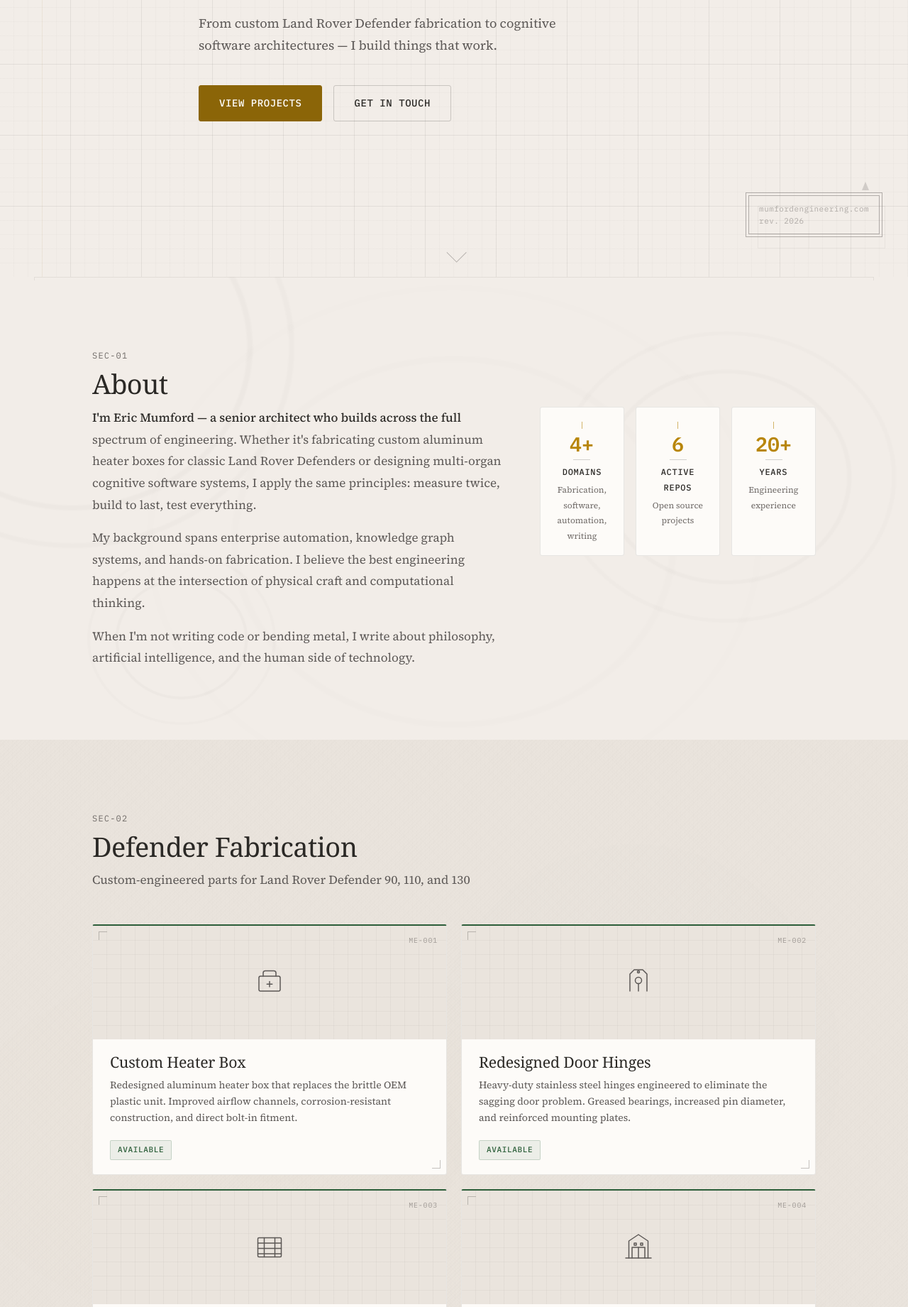
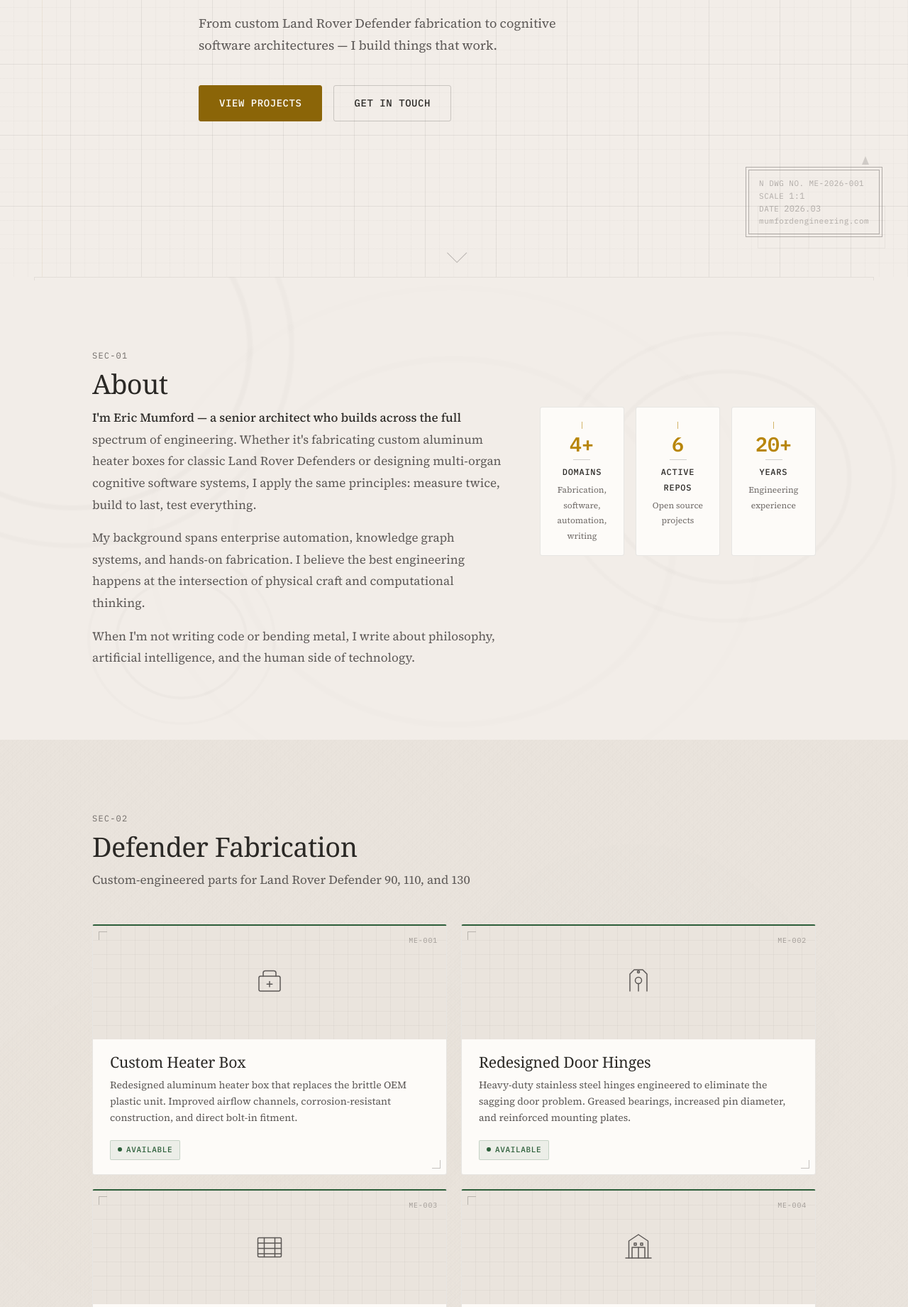
Before and after one commit to heymumford/mumfordengineering, a FastAPI app: page / in a window 1280 px wide. Shown: the part 410-2251 px from the top of the page at 71% size. Run offline with FastAPI, Linux system fonts and the light colour scheme; some web fonts are replaced.

Commit message:
feat: iteration 6 — badge indicators, title block markup, writing cite
Badge status dots (green=available, amber pulse=in development).
Hero annotation upgraded to structured engineering title block with
compass rose, drawing number, scale, and date fields.
Writing section: blockquote attribution cite and subscribe CTA.
Dark mode and reduced motion variants for all new elements.

```diff
--- a/static/css/style.css
+++ b/static/css/style.css
@@ -2222,8 +2222,104 @@ body {
 }
 
 
+/* ==========================================================================
+   ITERATION 6 — HTML Co-Evolution
+   Title block markup, writing cite, badge status indicators
+   ========================================================================== */
+
+
+/* ===== Badge Status Indicators ===== */
+/* Colored dot prefix — engineering status lamp */
+.badge::before {
+    content: '';
+    display: inline-block;
+    width: 6px;
+    height: 6px;
+    border-radius: 50%;
+    margin-right: 6px;
+    vertical-align: middle;
+    position: relative;
+    top: -1px;
+}
+
+.badge-available::before {
+    background: var(--accent-green);
+}
+
+.badge-dev::before {
+    background: var(--accent-warm);
+    animation: status-pulse 2s ease-in-out infinite;
+}
+
+@keyframes status-pulse {
+    0%, 100% { opacity: 1; }
+    50% { opacity: 0.4; }
+}
+
+
+/* ===== Writing — Citation & CTA ===== */
+.writing-cite {
+    display: block;
+    font-family: var(--font-mono);
+    font-size: var(--text-xs);
+    font-style: normal;
+    color: var(--text-tertiary);
+    letter-spacing: 0.04em;
+    margin-top: 12px;
+    opacity: 0.7;
+}
+
+.btn-writing {
+    margin-top: 32px;
+}
+
+
+/* ===== Hero Annotation — Title Block (structured markup) ===== */
+/* Styles already exist from Iteration 2 for .annotation-north,
+   .annotation-label, .annotation-dwg, .annotation-divider.
+   Add refinements for the structured content. */
+
+.hero-annotation span:not(.annotation-north):not(.annotation-label):not(.annotation-dwg) {
+    font-family: var(--font-mono);
+    font-size: var(--text-xs);
+    color: var(--text-tertiary);
+    letter-spacing: 0.02em;
+}
+
+
+/* ===== Dark Mode — Iteration 6 ===== */
+@media (prefers-color-scheme: dark) {
+    :root:not([data-theme="light"]) .writing-cite {
+        color: var(--text-tertiary);
+    }
+
+    :root:not([data-theme="light"]) .badge-available::before {
+        background: var(--accent-green);
+    }
+
+    :root:not([data-theme="light"]) .badge-dev::before {
+        background: var(--accent-warm);
+    }
+}
+
+[data-theme="dark"] .writing-cite {
+    color: var(--text-tertiary);
+}
+
+[data-theme="dark"] .badge-available::before {
+    background: var(--accent-green);
+}
+
+[data-theme="dark"] .badge-dev::before {
+    background: var(--accent-warm);
+}
+
+
 /* ===== Reduced Motion ===== */
 @media (prefers-reduced-motion: reduce) {
+    .badge-dev::before {
+        animation: none;
+    }
     html {
         scroll-behavior: auto;
     }
--- a/templates/index.html
+++ b/templates/index.html
@@ -69,8 +69,17 @@
                 </div>
             </div>
             <div class="hero-annotation" aria-hidden="true">
-                mumfordengineering.com<br>
-                rev. 2026
+                <span class="annotation-north">N</span>
+                <span class="annotation-label">DWG NO.</span>
+                <span class="annotation-dwg">ME-2026-001</span>
+                <div class="annotation-divider"></div>
+                <span class="annotation-label">SCALE</span>
+                <span>1:1</span>
+                <div class="annotation-divider"></div>
+                <span class="annotation-label">DATE</span>
+                <span>2026.03</span>
+                <div class="annotation-divider"></div>
+                mumfordengineering.com
             </div>
         </section>
 
@@ -288,7 +297,9 @@
                     </div>
                     <blockquote class="writing-quote">
                         <p>"The unexamined code is not worth shipping."</p>
+                        <cite class="writing-cite">&mdash; Workshop notebook, 2024</cite>
                     </blockquote>
+                    <a href="#contact" class="btn btn-secondary btn-writing">Subscribe to Updates</a>
                 </div>
             </div>
         </section>
```
